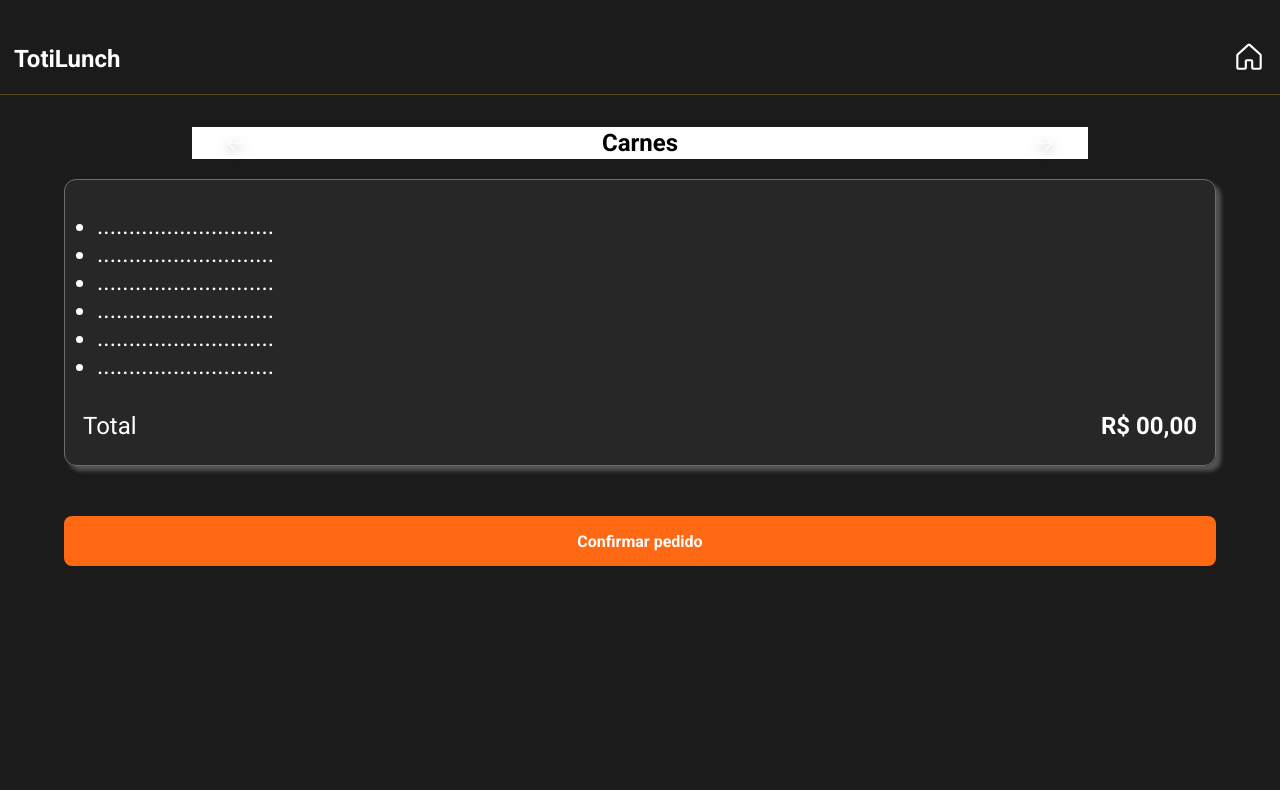
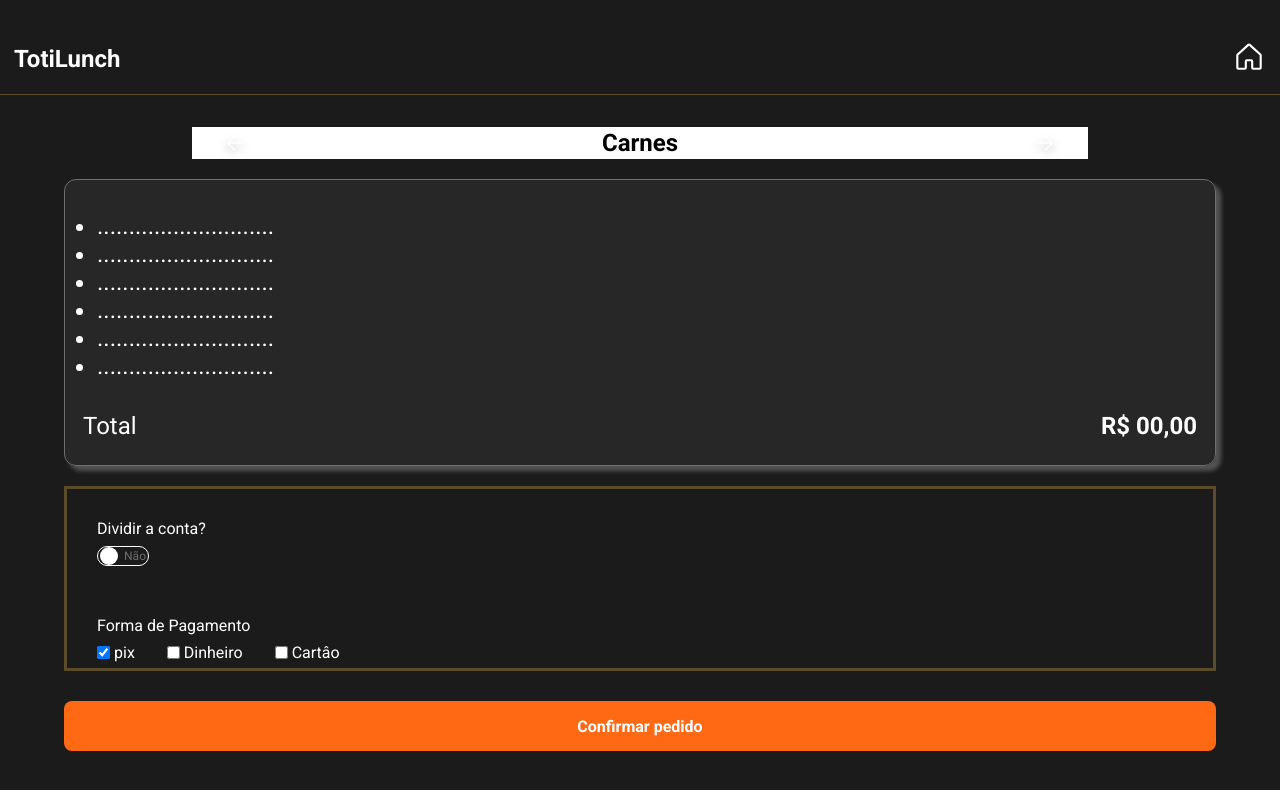
Before and after one commit to nadiduno/totiLunchFullStack, a React (Vite) app: page /pedido in a window 1280 px wide. Shown: the top 790 px of the page. Built offline with nearby package versions, Linux system fonts and the light colour scheme; a web font is replaced by a local one.

Commit message:
Card Price

```diff
--- a/src/components/CardPrice/index.tsx
+++ b/src/components/CardPrice/index.tsx
@@ -1,6 +1,33 @@
+import { Ball, BordBall, Details1, Option, OptionPay, OptionPay2, OrderDetails } from "./styles";
+
 export function CardPrice() {
     return (
-        <>
-        </>
+        <OrderDetails>
+            <Details1>
+                <p>Dividir a conta?</p>
+                <BordBall>
+                    <Ball></Ball>
+                    <Option>Não</Option>
+                </BordBall>
+            </Details1>
+            <Details1>
+                <p>Forma de Pagamento</p>
+                <OptionPay>
+                    <OptionPay2>
+                        <input type="checkbox" id="pix" name="pix" checked />
+                        <p>pix</p>
+                    </OptionPay2>
+                    <OptionPay2>
+                        <input type="checkbox" id="money" name="money" />
+                        <p>Dinheiro</p>
+                    </OptionPay2>
+                    <OptionPay2>
+                        <input type="checkbox" id="card" name="card" />
+                        <p>Cartâo</p>
+                    </OptionPay2>
+                </OptionPay>
+            </Details1>
+        </OrderDetails>
+
     )
 }
--- a/src/components/CardPrice/styles.tsx
+++ b/src/components/CardPrice/styles.tsx
@@ -1,5 +1,50 @@
 import styled from 'styled-components'
 
-export const HeaderContainer = styled.header`
+export const OrderDetails = styled.div`
+    width: 90%;
+    height: 11.563rem;
+    border: 3px solid ${props => props.theme['color-4']};
+    padding: 1.375rem;
+`;
 
+export const Details1 = styled.div`
+    padding: .5rem;
+    margin-bottom: 2.125rem;
 `;
+
+export const BordBall = styled.div`
+    width: 52px;
+    height: 20px;
+    border-radius: 20px;
+    border: 1px solid ${props => props.theme['white']};
+    display: flex;
+    justify-content: space-between;
+    align-items: center;
+    padding: 0 2px;
+    margin-top: .5rem;
+`;
+
+export const OptionPay = styled.div`
+    display: inline-flex;
+    gap: 2rem;
+    justify-content: space-between;
+    align-items: center;
+    margin-top: .5rem;
+`;
+
+export const OptionPay2 = styled.div`
+    display: flex;
+    gap: .25rem;
+`;
+
+export const Ball = styled.div`
+    width: 18px;
+    height: 18px;
+    border-radius: 100%;
+    background: ${props => props.theme['white']};
+`;
+
+export const Option = styled.div`
+    font-size: .75rem;
+    color: ${props => props.theme['color-8']};
+`;
```
